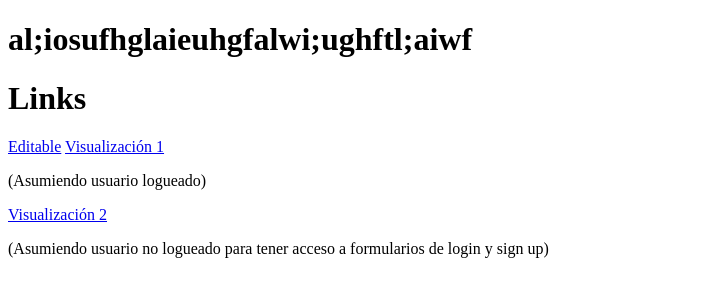
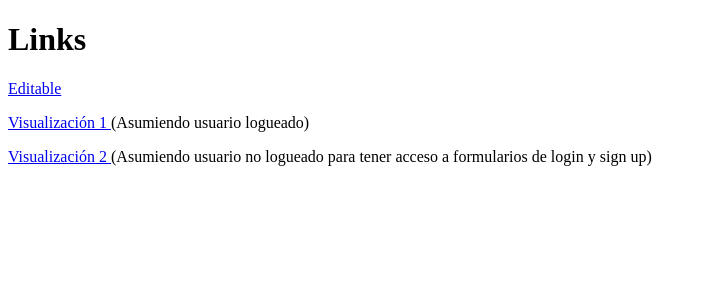
Before and after one commit to LazaroSantiago/lazarosantiago.github.io, a plain HTML site: page index.html in a window 1280 px wide. Shown: the whole page, without its empty margins (0-706 px from the left). Drawn offline with Linux system fonts and the light colour scheme.

Commit message:
Fixed index layout

```diff
--- a/index.html
+++ b/index.html
@@ -1,10 +1,10 @@
 <!DOCTYPE html>
 <html>
 <body>
-<h1>al;iosufhglaieuhgfalwi;ughftl;aiwf</h1>
 <h1>Links</h1>
 <a href="https://www.figma.com/file/42umZN22U5U2s4azoaL96a/TPE-Interfaces?type=design&node-id=241%3A1296&mode=design&t=ubZMTGUS38MmD2Ts-1">Editable</a>
-<a href="https://www.figma.com/proto/42umZN22U5U2s4azoaL96a/TPE-Interfaces?type=design&node-id=8-207&t=ubZMTGUS38MmD2Ts-0&scaling=scale-down-width&page-id=8%3A205&starting-point-node-id=8%3A207">Visualización 1 </a><p>(Asumiendo usuario logueado)</p>
-<a href="https://www.figma.com/proto/42umZN22U5U2s4azoaL96a/TPE-Interfaces?type=design&node-id=241-1296&t=ubZMTGUS38MmD2Ts-0&scaling=scale-down-width&page-id=8%3A205&starting-point-node-id=8%3A207">Visualización 2 </a><p>(Asumiendo usuario no logueado para tener acceso a formularios de login y sign up)</p>
+<br>
+<p><a href="https://www.figma.com/proto/42umZN22U5U2s4azoaL96a/TPE-Interfaces?type=design&node-id=8-207&t=ubZMTGUS38MmD2Ts-0&scaling=scale-down-width&page-id=8%3A205&starting-point-node-id=8%3A207">Visualización 1 </a>(Asumiendo usuario logueado)</p>
+<p><a href="https://www.figma.com/proto/42umZN22U5U2s4azoaL96a/TPE-Interfaces?type=design&node-id=241-1296&t=ubZMTGUS38MmD2Ts-0&scaling=scale-down-width&page-id=8%3A205&starting-point-node-id=8%3A207">Visualización 2 </a>(Asumiendo usuario no logueado para tener acceso a formularios de login y sign up)</p>
 </body>
 </html>
```
